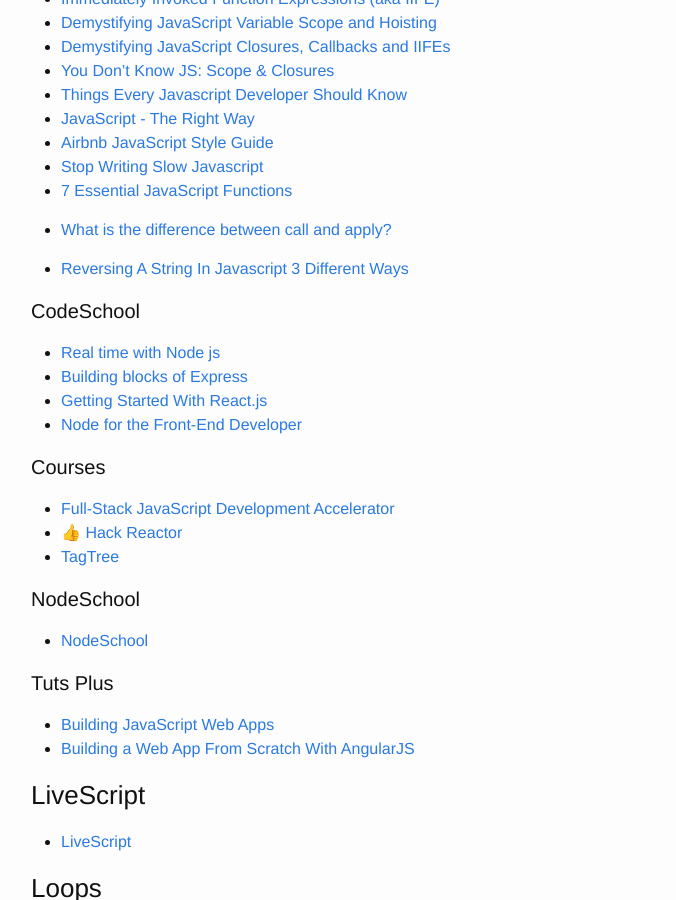
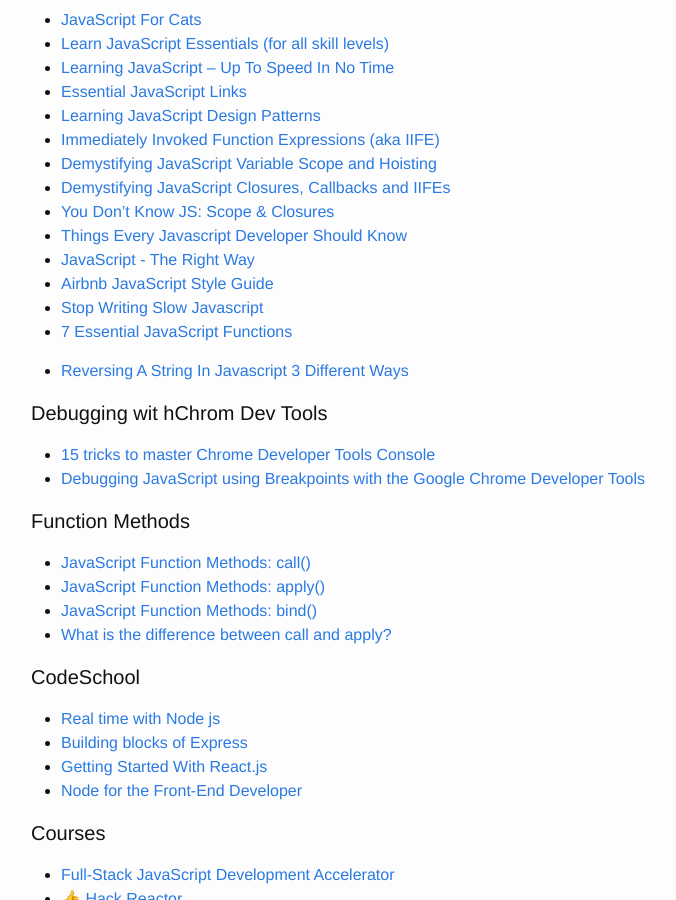
Before and after one commit to brownerd/brownerd.github.io, a Jekyll site: the page built from _posts/2015-01-01-reading-list-2015.md, in a window 1280 px wide and 900 px high, scrolled down 19790 px. Shown: the whole window, without its empty margins (239-915 px from the left). Built offline with Jekyll 4.4.1, drawn with Linux system fonts in a browser that asks for light colours; emoji names are drawn with the system emoji font; some of the changed text lies outside the part shown.

Commit message:
add function methods, and js debugging videos

```diff
--- a/_posts/2015-01-01-reading-list-2015.md
+++ b/_posts/2015-01-01-reading-list-2015.md
@@ -948,9 +949,17 @@ It looks like this is going to be dead now that ES6 is available
 
 
 
+### Data Structures
+- [Data Structures With JavaScript: Stack and Queue](http://code.tutsplus.com/articles/data-structures-with-javascript-stack-and-queue--cms-23348)
+
+
+
+
 ### D3js
 - [TagTree](http://tagtree.tv/library)
 - [Building a Multi-Line Chart Using D3.js](https://code.tutsplus.com/tutorials/building-a-multi-line-chart-using-d3js--cms-22935)
+
+
 
 
 
@@ -1059,13 +1068,20 @@ A SIMPLE WEBSITE IN NODE.JS WITH EXPRESS, JADE AND STYLUS](http://www.clock.co.u
 - [Stop Writing Slow Javascript](http://ilikekillnerds.com/2015/02/stop-writing-slow-javascript/http://ilikekillnerds.com/2015/02/stop-writing-slow-javascript/)
 - [7 Essential JavaScript Functions](http://davidwalsh.name/essential-javascript-functions)
 
+
+
+- [Reversing A String In Javascript 3 Different Ways](http://ilikekillnerds.com/2015/07/reversing-a-string-in-javascript-3-different-ways/)
+
+#### Debugging wit hChrom Dev Tools
+- [15 tricks to master Chrome Developer Tools Console](https://www.youtube.com/watch?v=2zmUSoVMyRU)
+- [Debugging JavaScript using Breakpoints with the Google Chrome Developer Tools](https://www.youtube.com/watch?v=htZAU7FM7GI)
+
+
+#### Function Methods
+- [JavaScript Function Methods: call()](http://codersblock.com/blog/javascript-function-methods-call/)
+- [JavaScript Function Methods: apply()](http://codersblock.com/blog/javascript-function-methods-apply/)
+- [JavaScript Function Methods: bind()](http://codersblock.com/blog/javascript-function-methods-bind/)
 - [What is the difference between call and apply?](http://stackoverflow.com/questions/1986896/what-is-the-difference-between-call-and-apply)
-
-- [Reversing A String In Javascript 3 Different Ways](http://ilikekillnerds.com/2015/07/reversing-a-string-in-javascript-3-different-ways/)
-
-
-
-
 
 
 #### CodeSchool
```
Also changed, not shown: other parts of _posts/2015-01-01-reading-list-2015.md (+3 -2 lines).
